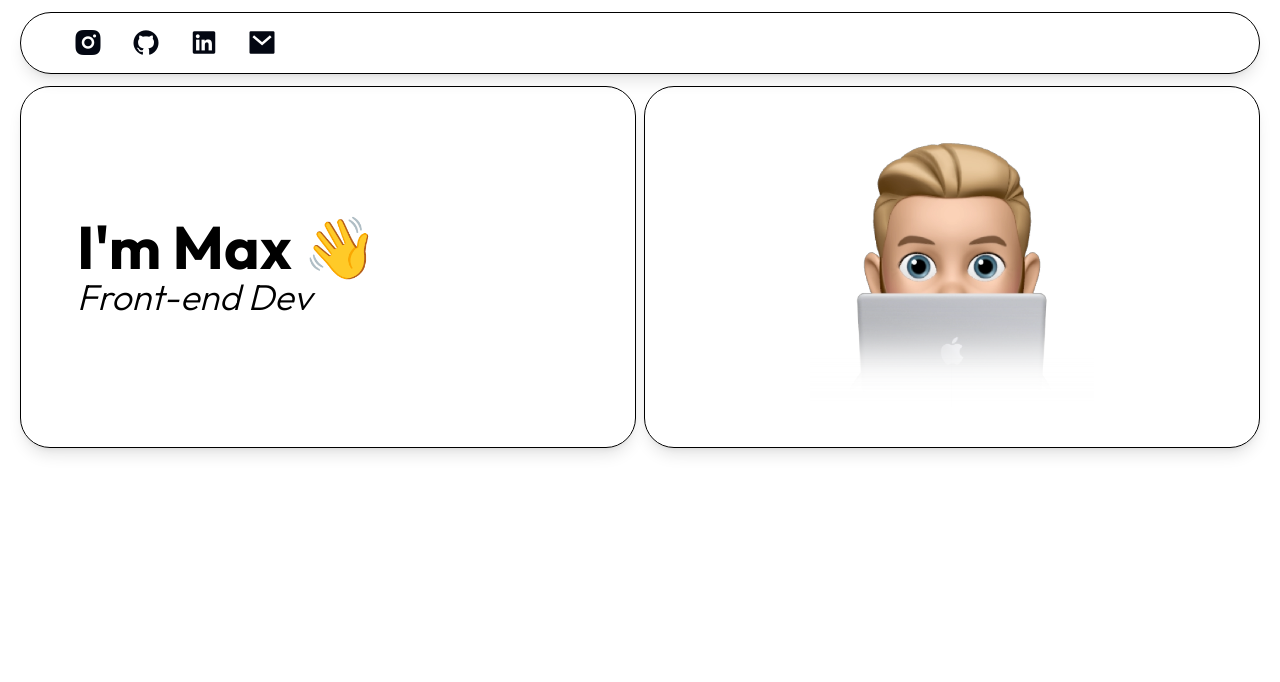
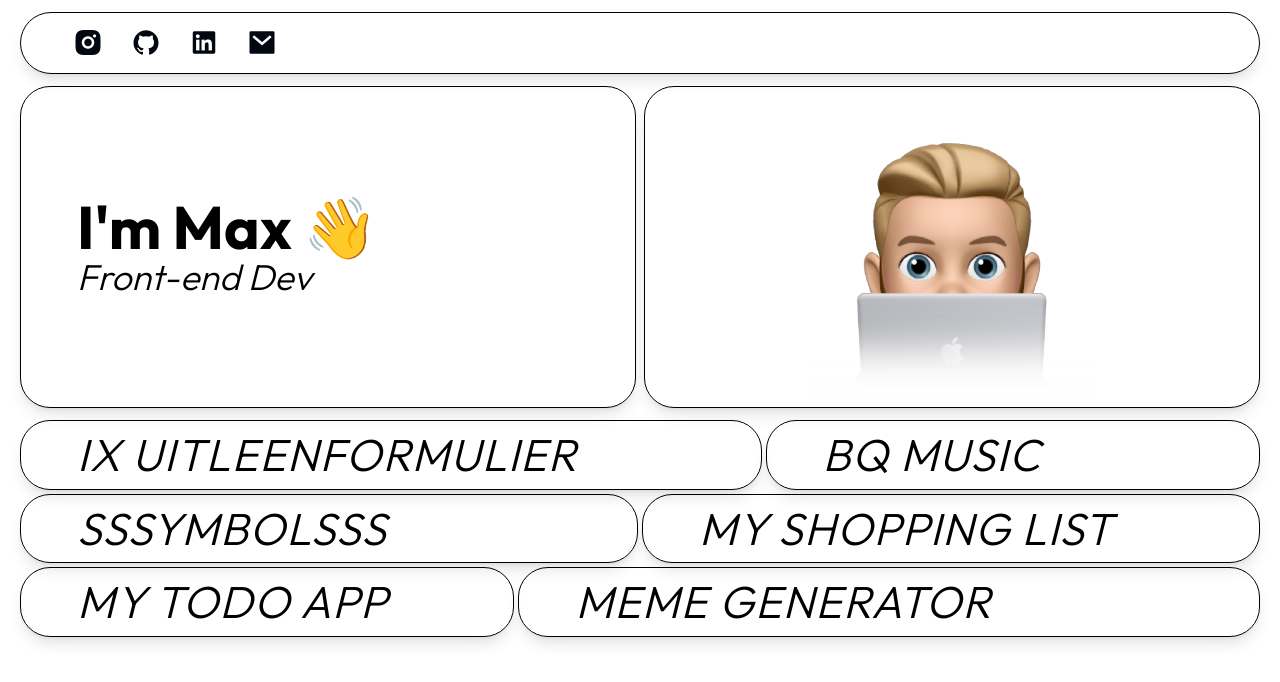
Before and after one commit to maxdevocht/second-portfolio, a React (Vite) app: page / in a window 1280 px wide. Shown: the top 682 px of the page. Built offline with nearby package versions, Linux system fonts and the light colour scheme.

Commit message:
Added Links

```diff
--- a/src/App.jsx
+++ b/src/App.jsx
@@ -1,6 +1,7 @@
 import { useState } from 'react'
 import Navbar from './components/Navbar';
 import Header from './components/Header';
+import Links from './components/Links';
 import './App.css'
 
 function App() {
@@ -9,6 +10,7 @@ function App() {
     <>
       <Navbar />
       <Header />
+      <Links />
     </>
   )
 }
--- a/src/components/Header.jsx
+++ b/src/components/Header.jsx
@@ -3,13 +3,13 @@ import React from "react";
 export default function Header() {
     return (
         <header className="mx-5 my-3 flex flex-row gap-2">
-            <div className="min-h-60 w-1/2 flex flex-col items-start justify-center border-black border border-solid rounded-[30px] pl-14 shadow-lg">
+            <div className="min-h-52 w-1/2 flex flex-col items-start justify-center border-black border border-solid rounded-[30px] pl-14 shadow-lg">
                 <h1 className="text-6xl font-outfit font-bold">I'm Max 👋</h1>
                 <h2 className="font-outfit text-4xl font-light italic">Front-end Dev</h2>
             </div>
 
-            <div className="min-h-60 w-1/2 flex items-center justify-center border-black border border-solid rounded-[30px] shadow-lg">
-                <img src="./src/assets/images/memoji_fade2.svg" alt="Memoji" className="object-cover w-80 pb-10" />
+            <div className="min-h-52 w-1/2 flex items-center justify-center border-black border border-solid rounded-[30px] shadow-lg">
+                <img src="./src/assets/images/memoji_fade2.svg" alt="Memoji" className="object-cover w-80 " />
             </div>
         </header>
     )
--- /dev/null
+++ b/src/components/Links.jsx
@@ -0,0 +1,20 @@
+import React from "react";
+
+export default function Links() {
+    return (
+        <section className="mx-5 my-3 flex flex-col gap-1">
+            <div className="w-full flex gap-1">
+                <a href="#" className="w-3/5 border-black border border-solid rounded-[30px] pl-14 shadow-lg text-[45px] font-outfit font-light italic tracking-wide">IX UITLEENFORMULIER</a>
+                <a href="#" className="w-2/5 border-black border border-solid rounded-[30px] pl-14 shadow-lg text-[45px] font-outfit font-light italic tracking-wide">BQ MUSIC</a>
+            </div>
+            <div className="w-full flex gap-1">
+                <a href="#" className="w-1/2 border-black border border-solid rounded-[30px] pl-14 shadow-lg text-[45px] font-outfit font-light italic tracking-wide">SSSYMBOLSSS</a>
+                <a href="#" className="w-1/2 border-black border border-solid rounded-[30px] pl-14 shadow-lg text-[45px] font-outfit font-light italic tracking-wide">MY SHOPPING LIST</a>
+            </div>
+            <div className="w-full flex gap-1">
+                <a href="#" className="w-2/5 border-black border border-solid rounded-[30px] pl-14 shadow-lg text-[45px] font-outfit font-light italic tracking-wide">MY TODO APP</a>
+                <a href="#" className="w-3/5 border-black border border-solid rounded-[30px] pl-14 shadow-lg text-[45px] font-outfit font-light italic tracking-wide">MEME GENERATOR</a>
+            </div>
+        </section>
+    )
+}
```
Also changed, not shown: src/components/Footer.jsx (added).
